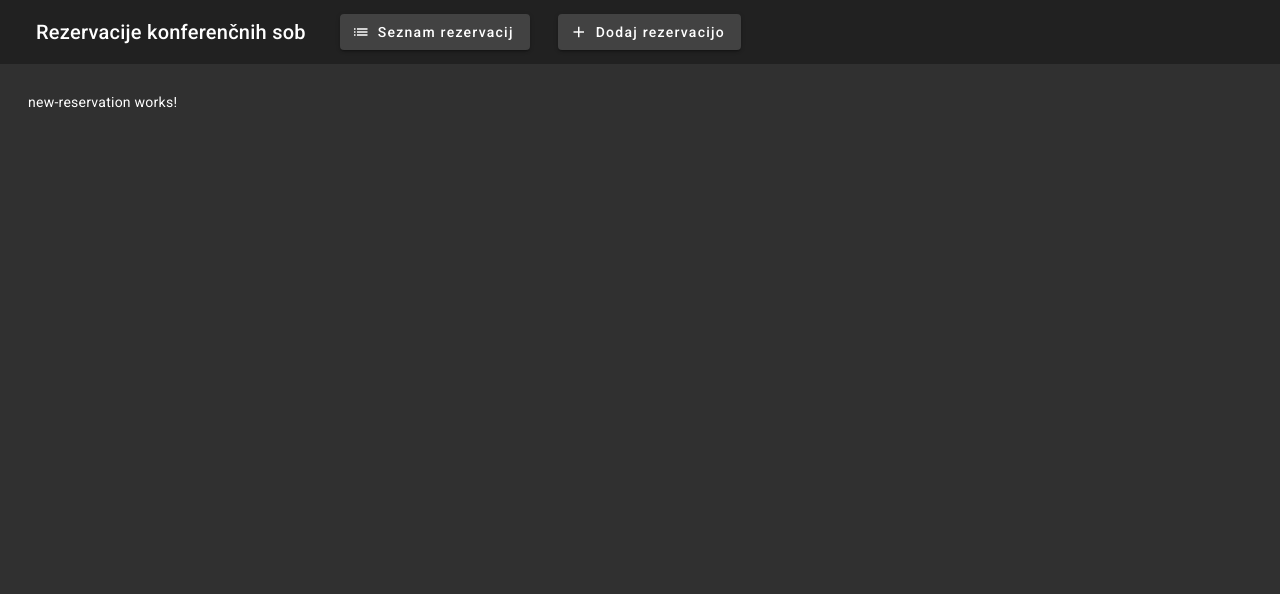
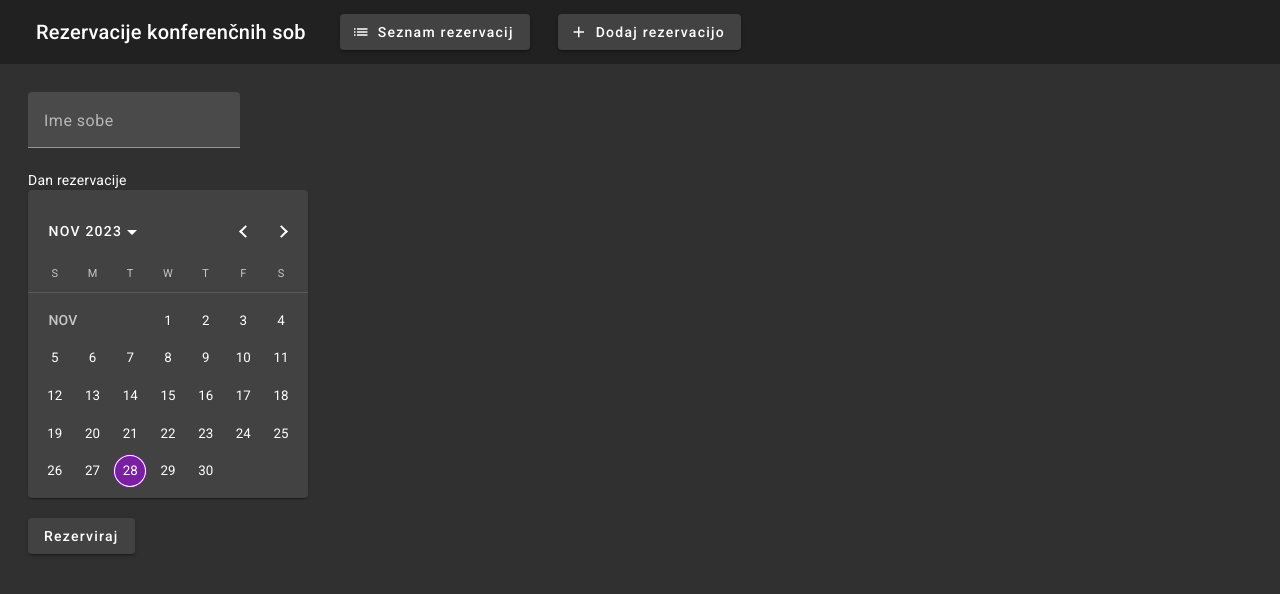
Before and after one commit to StrajnarFilip/arnes-demo, an Angular app in the folder arnes-frontend/: page /new-reservation in a window 1280 px wide. Shown: the top 594 px of the page. Built offline with nearby package versions, Linux system fonts and the light colour scheme.

Commit message:
Working on NewReservation. Time picker is not yet implemented.

```diff
--- a/arnes-frontend/src/app/components/new-reservation/new-reservation.component.html
+++ b/arnes-frontend/src/app/components/new-reservation/new-reservation.component.html
@@ -1 +1,12 @@
-<p>new-reservation works!</p>
+<mat-form-field>
+  <mat-label>Ime sobe</mat-label>
+  <input type="text" matInput [(ngModel)]="roomName" />
+</mat-form-field>
+<br />
+
+<mat-label>Dan rezervacije</mat-label>
+<mat-card>
+  <mat-calendar matInput [(selected)]="reservationDay"></mat-calendar>
+</mat-card>
+<br />
+<button mat-raised-button (click)="add()">Rezerviraj</button>
--- a/arnes-frontend/src/app/components/new-reservation/new-reservation.component.scss
+++ b/arnes-frontend/src/app/components/new-reservation/new-reservation.component.scss
@@ -0,0 +1,3 @@
+mat-card {
+  max-width: 20em;
+}
--- a/arnes-frontend/src/app/components/new-reservation/new-reservation.component.ts
+++ b/arnes-frontend/src/app/components/new-reservation/new-reservation.component.ts
@@ -1,10 +1,25 @@
 import { Component } from '@angular/core';
+import { ReservationService } from 'src/app/services/reservation.service';
 
 @Component({
   selector: 'app-new-reservation',
   templateUrl: './new-reservation.component.html',
-  styleUrls: ['./new-reservation.component.scss']
+  styleUrls: ['./new-reservation.component.scss'],
 })
 export class NewReservationComponent {
+  roomName: string = '';
+  reservationDay: Date = new Date();
 
+
+  constructor(private reservationService: ReservationService) {}
+
+  add() {
+    const reservation = {
+      roomName: this.roomName,
+      reserveFrom: '',
+      reserveTo: '',
+    };
+    console.log(this.reservationDay);
+    this.reservationService.addReservation(reservation);
+  }
 }
--- a/arnes-frontend/src/app/services/reservation.service.ts
+++ b/arnes-frontend/src/app/services/reservation.service.ts
@@ -28,4 +28,8 @@ export class ReservationService {
   allReservations(): ReservationEntity[] {
     return this.reservations;
   }
+
+  addReservation(reservation: ReservationEntity) {
+    this.reservations.push(reservation);
+  }
 }
```
Also changed, not shown: arnes-frontend/src/app/app.module.ts (+12 -0 lines).
